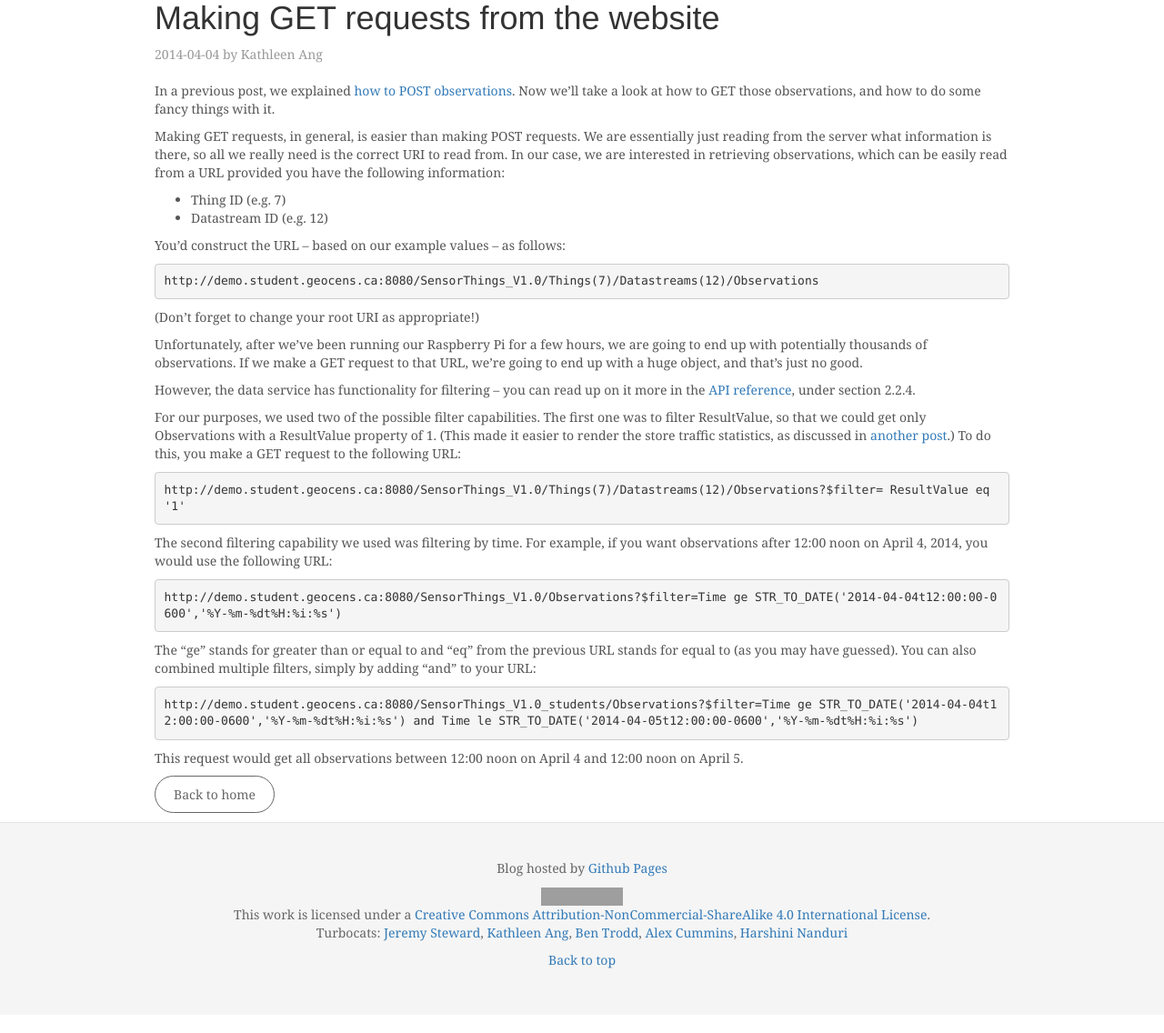
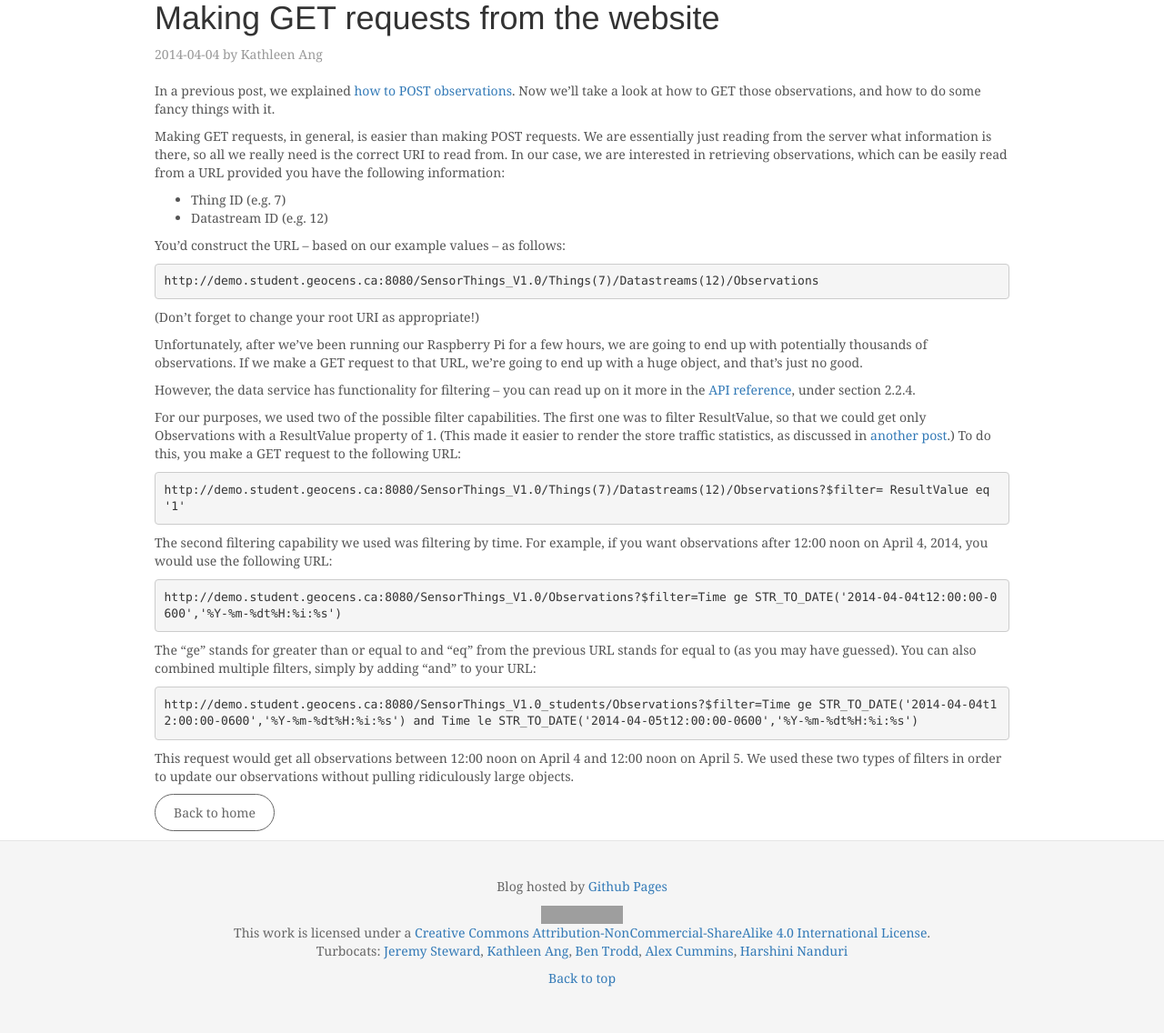
Before and after one commit to ThatGeoGuy/ENGO500, a Jekyll site: the page built from _posts/2014-04-04-making-get-requests-from-the-website.markdown, in a window 1280 px wide. Shown: the whole page at 91% size. Built offline with Jekyll 4.4.1, drawn with Linux system fonts in a browser that asks for light colours; nearby versions of some CDN libraries; grey boxes are pictures that could not be loaded.

Commit message:
Fix tab to 4 spaces, and added a bit
..to the last paragraph..

```diff
--- a/_posts/2014-04-04-making-get-requests-from-the-website.markdown
+++ b/_posts/2014-04-04-making-get-requests-from-the-website.markdown
@@ -19,7 +19,7 @@
 
 You'd construct the URL -- based on our example values -- as follows:
 
-	http://demo.student.geocens.ca:8080/SensorThings_V1.0/Things(7)/Datastreams(12)/Observations
+    http://demo.student.geocens.ca:8080/SensorThings_V1.0/Things(7)/Datastreams(12)/Observations
 
 (Don't forget to change your root URI as appropriate!)
 
@@ -29,14 +29,14 @@
 
 For our purposes, we used two of the possible filter capabilities. The first one was to filter ResultValue, so that we could get only Observations with a ResultValue property of 1. (This made it easier to render the store traffic statistics, as discussed in [another post](http://thatgeoguy.github.io/ENGO500/2014/04/04/front-end-development-store-viewer/).) To do this, you make a GET request to the following URL:
 
-	http://demo.student.geocens.ca:8080/SensorThings_V1.0/Things(7)/Datastreams(12)/Observations?$filter= ResultValue eq '1'
+    http://demo.student.geocens.ca:8080/SensorThings_V1.0/Things(7)/Datastreams(12)/Observations?$filter= ResultValue eq '1'
 
 The second filtering capability we used was filtering by time. For example, if you want observations after 12:00 noon on April 4, 2014, you would use the following URL:
 
-	http://demo.student.geocens.ca:8080/SensorThings_V1.0/Observations?$filter=Time ge STR_TO_DATE('2014-04-04t12:00:00-0600','%Y-%m-%dt%H:%i:%s')
+    http://demo.student.geocens.ca:8080/SensorThings_V1.0/Observations?$filter=Time ge STR_TO_DATE('2014-04-04t12:00:00-0600','%Y-%m-%dt%H:%i:%s')
 
 The "ge" stands for greater than or equal to and "eq" from the previous URL stands for equal to (as you may have guessed). You can also combined multiple filters, simply by adding "and" to your URL:
 
-	http://demo.student.geocens.ca:8080/SensorThings_V1.0_students/Observations?$filter=Time ge STR_TO_DATE('2014-04-04t12:00:00-0600','%Y-%m-%dt%H:%i:%s') and Time le STR_TO_DATE('2014-04-05t12:00:00-0600','%Y-%m-%dt%H:%i:%s')
+    http://demo.student.geocens.ca:8080/SensorThings_V1.0_students/Observations?$filter=Time ge STR_TO_DATE('2014-04-04t12:00:00-0600','%Y-%m-%dt%H:%i:%s') and Time le STR_TO_DATE('2014-04-05t12:00:00-0600','%Y-%m-%dt%H:%i:%s')
 
-This request would get all observations between 12:00 noon on April 4 and 12:00 noon on April 5.
+This request would get all observations between 12:00 noon on April 4 and 12:00 noon on April 5. We used these two types of filters in order to update our observations without pulling ridiculously large objects.
```
